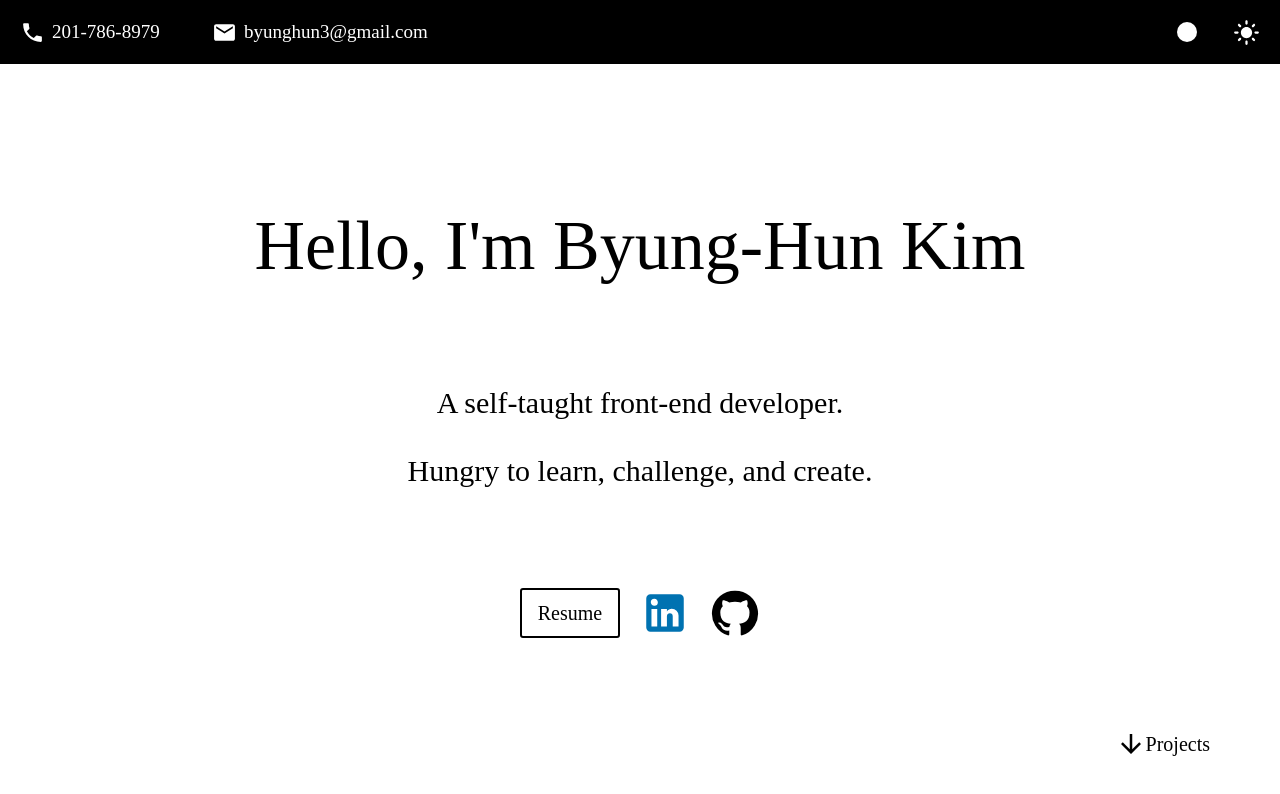
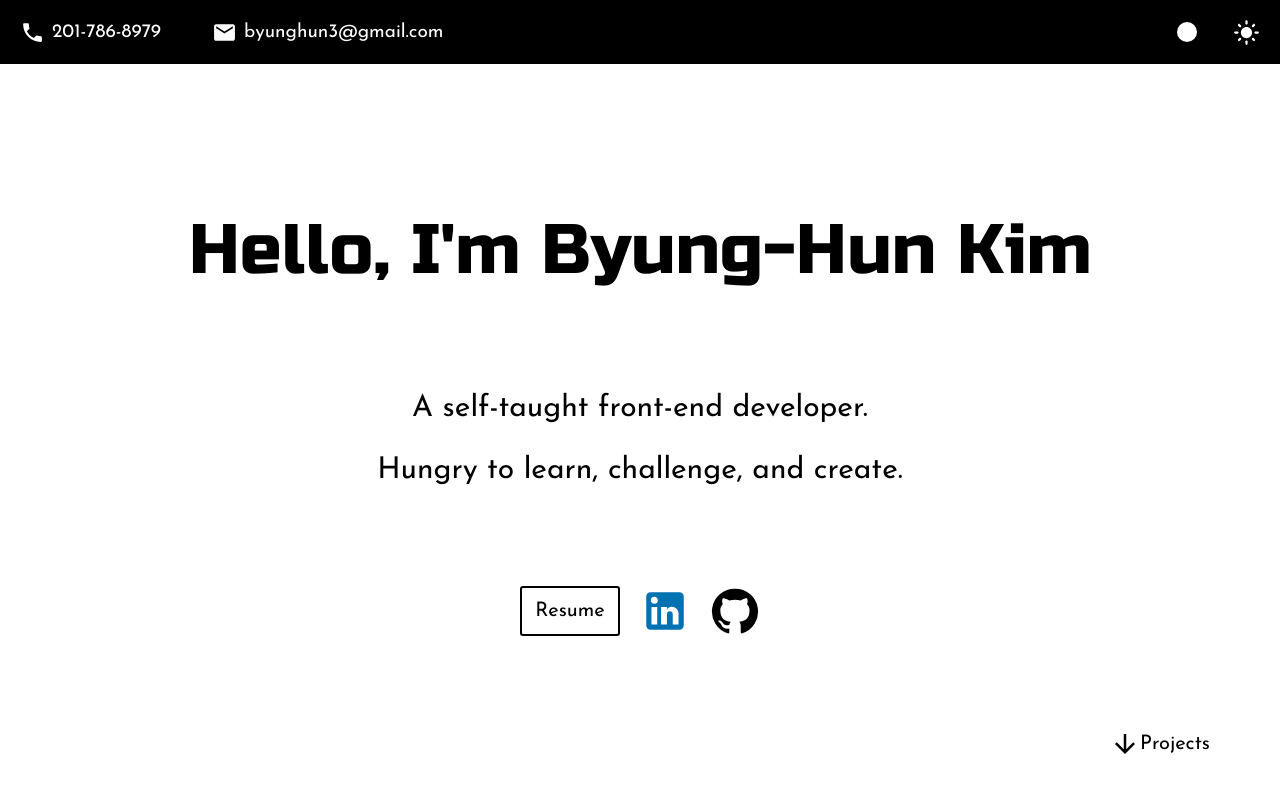
Before and after one commit to byunghun3/portfolio, a React (Create React App) app: page / in a window 1280 px wide. Shown: the top 794 px of the page. Built offline with nearby package versions, Linux system fonts and the light colour scheme.

Commit message:
add google fonts

```diff
--- a/src/index.css
+++ b/src/index.css
@@ -1,10 +1,12 @@
+@import url('https://fonts.googleapis.com/css2?family=Josefin+Sans&family=Bungee&family=Russo+One&display=swap');
+
 html {
   font-size: 62.5%;
 }
 
 body {
   margin: 0;
-  font-family: -apple-system, BlinkMacSystemFont, 'Segoe UI', 'Roboto', 'Oxygen',
+  font-family: 'Josefin Sans', -apple-system, BlinkMacSystemFont, 'Segoe UI', 'Roboto', 'Oxygen',
     'Ubuntu', 'Cantarell', 'Fira Sans', 'Droid Sans', 'Helvetica Neue',
     sans-serif;
   scroll-behavior: smooth;
```
